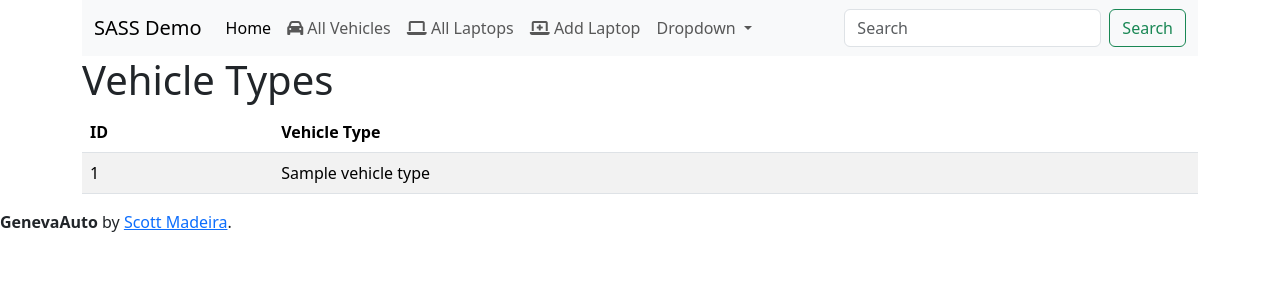
After one commit to cscprof/flask_sqlalchemy_demo, a Flask app: template app/vehicles/templates/vehicles/vehicle_types.html in a window 1280 px wide. The commit adds this page. Shown: the top 300 px of the page. Run offline with Flask 3, Linux system fonts and the light colour scheme; the template is opened without the code that fills it: most values are stand-ins (such as "Sample title", 1, 10 or a date in 2020); parts of the project's set-up code (start-up, migrations or seed data) failed here and were passed over; some libraries are stand-ins or nearby versions.

Commit message:
Cleaned up the code

```diff
--- a/app/laptops/forms.py
+++ b/app/laptops/forms.py
@@ -1,8 +1,7 @@
 # Imports to handle form processing
 from flask_wtf import FlaskForm
 from wtforms import StringField, SubmitField, IntegerField, DecimalField, SelectField, RadioField, HiddenField
-from wtforms.validators import DataRequired, Length, NumberRange, Optional
-
+from wtforms.validators import DataRequired, Length, NumberRange
 
 '''
     NOTE: This is where all WT Forms classes will be defined for this module
--- a/app/models/color.py
+++ b/app/models/color.py
@@ -1,9 +1,7 @@
 from app.extensions import Base
 
-from sqlalchemy import create_engine, Column, ForeignKey, Integer, String
-from sqlalchemy.orm import declarative_base, relationship
-
-# from app.models.vehicle import Vehicle
+from sqlalchemy import Column, Integer, String
+from sqlalchemy.orm import relationship
 
 class Color(Base):
 
--- a/app/models/manufacturer.py
+++ b/app/models/manufacturer.py
@@ -1,7 +1,7 @@
 from app.extensions import Base
 
-from sqlalchemy import create_engine, Column, Integer, String
-from sqlalchemy.orm import declarative_base, relationship
+from sqlalchemy import Column, Integer, String
+
 
 class Manufacturer(Base):
 
@@ -15,7 +15,7 @@ class Manufacturer(Base):
 
 
     def __repr__(self):
-        return f'<Manufacturer ID: {self.manufacturerID} - {self.manufacturer_name}>'
+        return f'{self.manufacturer_name}>'
 
 
 '''
--- a/app/models/processor.py
+++ b/app/models/processor.py
@@ -1,7 +1,7 @@
 from app.extensions import engine, session, Base
 
-from sqlalchemy import create_engine, Column, Integer, String
-from sqlalchemy.orm import declarative_base, relationship, sessionmaker
+from sqlalchemy import Column, Integer, String
+from sqlalchemy.orm import relationship
 
 class Processor(Base):
 
--- a/app/models/vehicle.py
+++ b/app/models/vehicle.py
@@ -3,9 +3,6 @@ from app.extensions import Base
 from sqlalchemy import Column, ForeignKey, Integer, String, DECIMAL
 from sqlalchemy.orm import relationship
 
-from app.models.vehicletype import VehicleType
-from app.models.manufacturer import Manufacturer
-from app.models.color import Color
 
 class Vehicle(Base):
 
--- a/app/templates/layout/navbar.html
+++ b/app/templates/layout/navbar.html
@@ -26,6 +26,8 @@
             Dropdown
           </a>
           <ul class="dropdown-menu">
+            <li><a class="dropdown-item" href="/vtypes">Vehicle Types</a></li>
+            <li><hr class="dropdown-divider"></li>
             <li><a class="dropdown-item" href="/reports/sellerhistory">Seller History</a></li>
             <li><a class="dropdown-item" href="/reports/monthlysales">Monthly Sales</a></li>
             <li><hr class="dropdown-divider"></li>
--- /dev/null
+++ b/app/vehicles/templates/vehicles/vehicle_types.html
@@ -0,0 +1,30 @@
+{% extends "layout/base.html" %}
+
+{% block title %}Vehicle Listings{% endblock %}
+
+
+{% block body %}
+<h1 class="title is-3">Vehicle Types</h1>
+
+<div class="columns">
+    <div class="column is-full">
+        <table class="table table-striped table-hover">
+            <thead>
+                <th>ID</th>
+                <th>Vehicle Type</th>
+
+            </thead>
+            <tbody>
+                {% for vt in vehicle_types %}
+                <tr>
+                    <td>{{ vt.vehicle_typeID }}</td>
+                    <td>{{ vt.vehicle_type_name }}</td>
+                </tr>
+                {% endfor %}
+            </tbody>
+        </table>
+
+    </div>
+</div>
+
+{% endblock %}
--- a/config.py
+++ b/config.py
@@ -17,6 +17,7 @@ config.read('settings.conf')
 
 
 class Config:
+    # Settings for all valid application configurations
     SECRET_KEY = config["DEFAULT"]["SECRET_KEY"]
     SESSION_PERMANENT = config["SESSION"]["SESSION_PERMANENT"]
     SESSION_TYPE = config["SESSION"]["SESSION_TYPE"]
--- a/z_test.py
+++ b/z_test.py
@@ -45,9 +45,6 @@ class LastName(Base):
     firsts = relationship('FirstName', secondary='zfirstlast', back_populates='lasts')
 
 
-
-
-
 @app.route('/')
 def test_page():
 
```
Also changed, not shown: app/__init__.py (+3 -22 lines), app/extensions.py (+5 -4 lines), app/models/vehicletype.py (+1 -24 lines), app/vehicles/routes.py (+4 -6 lines).
